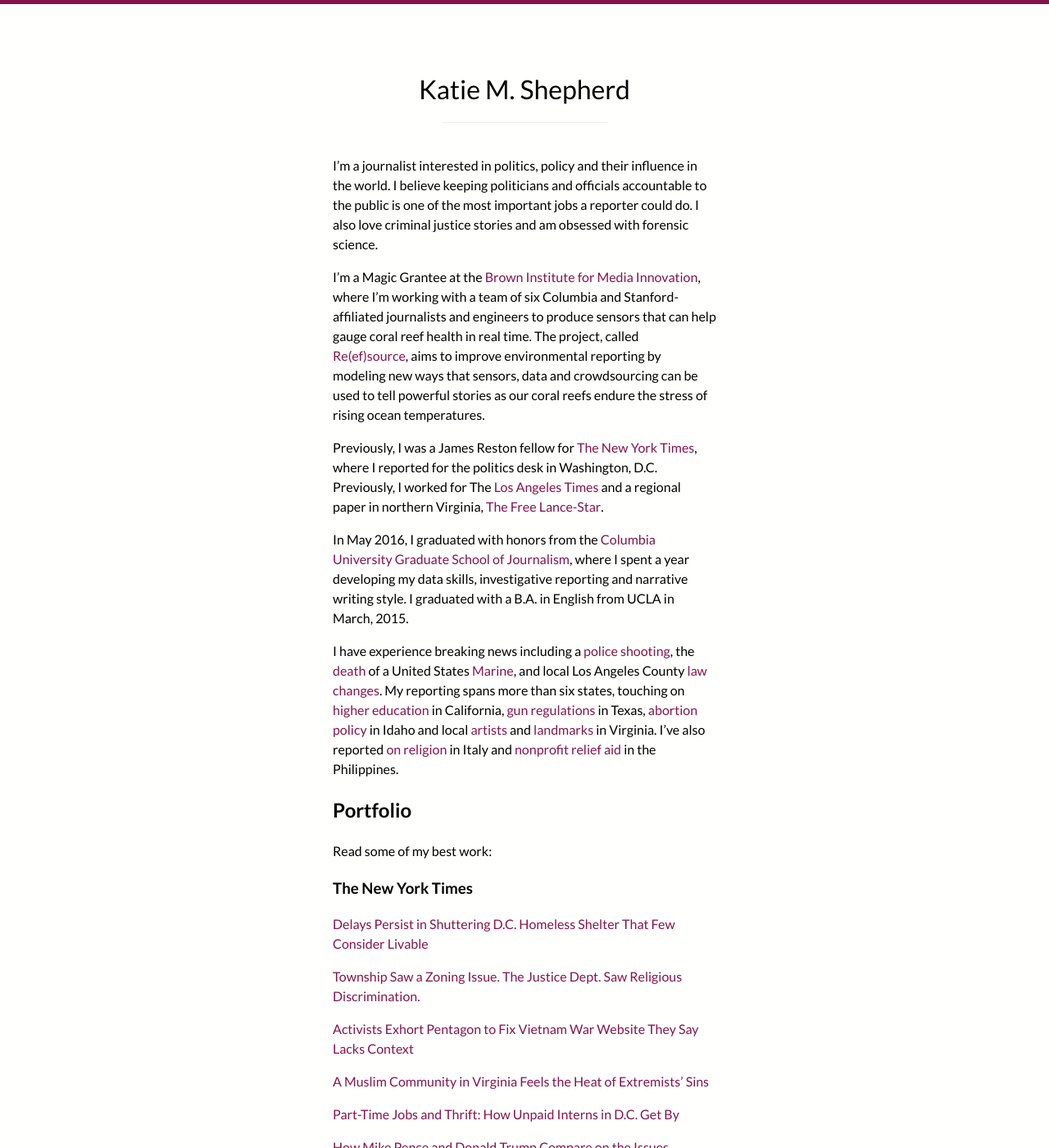
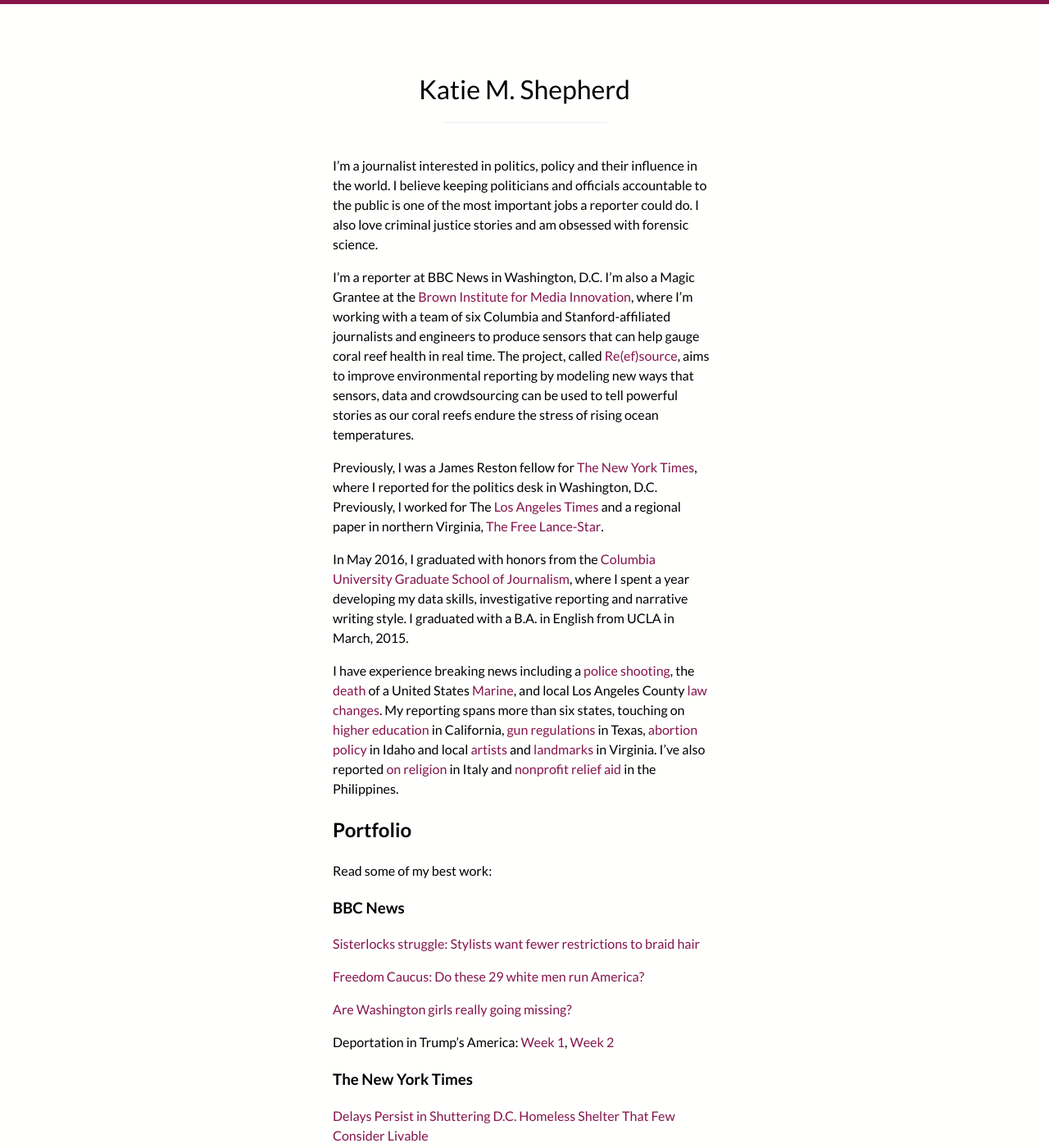
Before and after one commit to ksheps/ksheps.github.io, a Jekyll site: the page built from index.md, in a window 1280 px wide and 1400 px high. Shown: the whole window at 82% size. Built offline with Jekyll 4.4.1, drawn with Linux system fonts in a browser that asks for light colours; our own code applies the rules of GitHub Pages for plain Markdown files.

Commit message:
Update index.md

```diff
--- a/index.md
+++ b/index.md
@@ -8,7 +8,7 @@ layout: base
 
 I'm a journalist interested in politics, policy and their influence in the world. I believe keeping politicians and officials accountable to the public is one of the most important jobs a reporter could do. I also love criminal justice stories and am obsessed with forensic science.
 
-I'm a Magic Grantee at the [Brown Institute for Media Innovation](http://brown.columbia.edu/people), where I'm working with a team of six Columbia and Stanford-affiliated journalists and engineers to produce sensors that can help gauge coral reef health in real time. The project, called [Re(ef)source](http://brown.stanford.edu/magic/reefsource_201617), aims to improve environmental reporting by modeling new ways that sensors, data and crowdsourcing can be used to tell powerful stories as our coral reefs endure the stress of rising ocean temperatures.
+I'm a reporter at BBC News in Washington, D.C. I'm also a Magic Grantee at the [Brown Institute for Media Innovation](http://brown.columbia.edu/people), where I'm working with a team of six Columbia and Stanford-affiliated journalists and engineers to produce sensors that can help gauge coral reef health in real time. The project, called [Re(ef)source](http://brown.stanford.edu/magic/reefsource_201617), aims to improve environmental reporting by modeling new ways that sensors, data and crowdsourcing can be used to tell powerful stories as our coral reefs endure the stress of rising ocean temperatures.
 
 Previously, I was a James Reston fellow for [The New York Times](//nytimes.com), where I reported for the politics desk in Washington, D.C. Previously, I worked for The [Los Angeles Times](//latimes.com) and a regional paper in northern Virginia, [The Free Lance-Star](//fredericksburg.com).
 
@@ -18,6 +18,17 @@ I have experience breaking news including a [police shooting](//www.latimes.com/
 
 ## Portfolio
 Read some of my best work:
+### BBC News
+
+[Sisterlocks struggle: Stylists want fewer restrictions to braid hair](http://www.bbc.com/news/world-us-canada-39261335)
+
+[Freedom Caucus: Do these 29 white men run America?](http://www.bbc.com/news/world-us-canada-39410555)
+
+[Are Washington girls really going missing?](http://www.bbc.com/news/world-us-canada-39384008)
+
+Deportation in Trump's America:
+[Week 1](http://www.bbc.com/news/world-us-canada-39295297),
+[Week 2](http://www.bbc.com/news/world-us-canada-39371204)
 
 ### The New York Times
 
```
